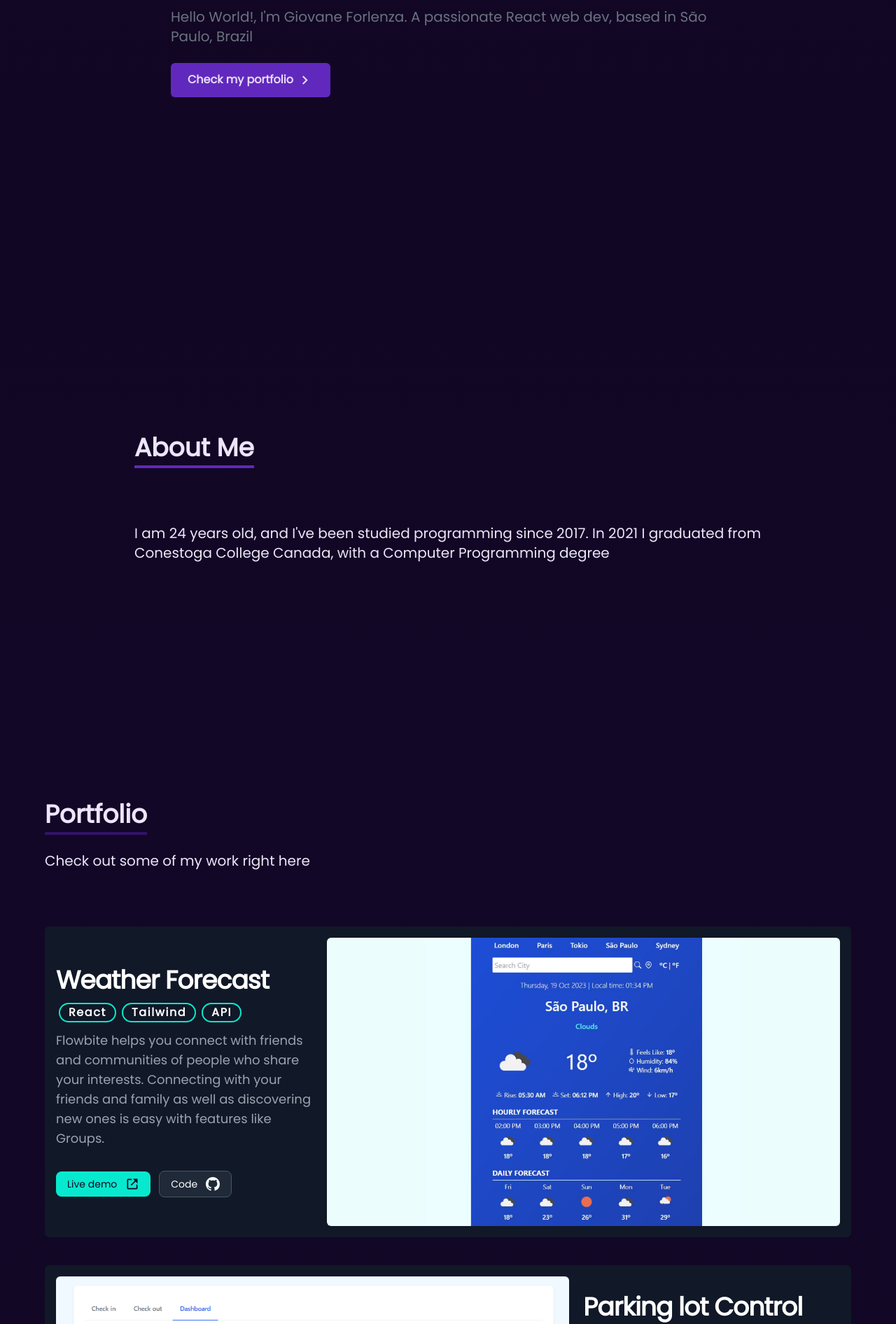
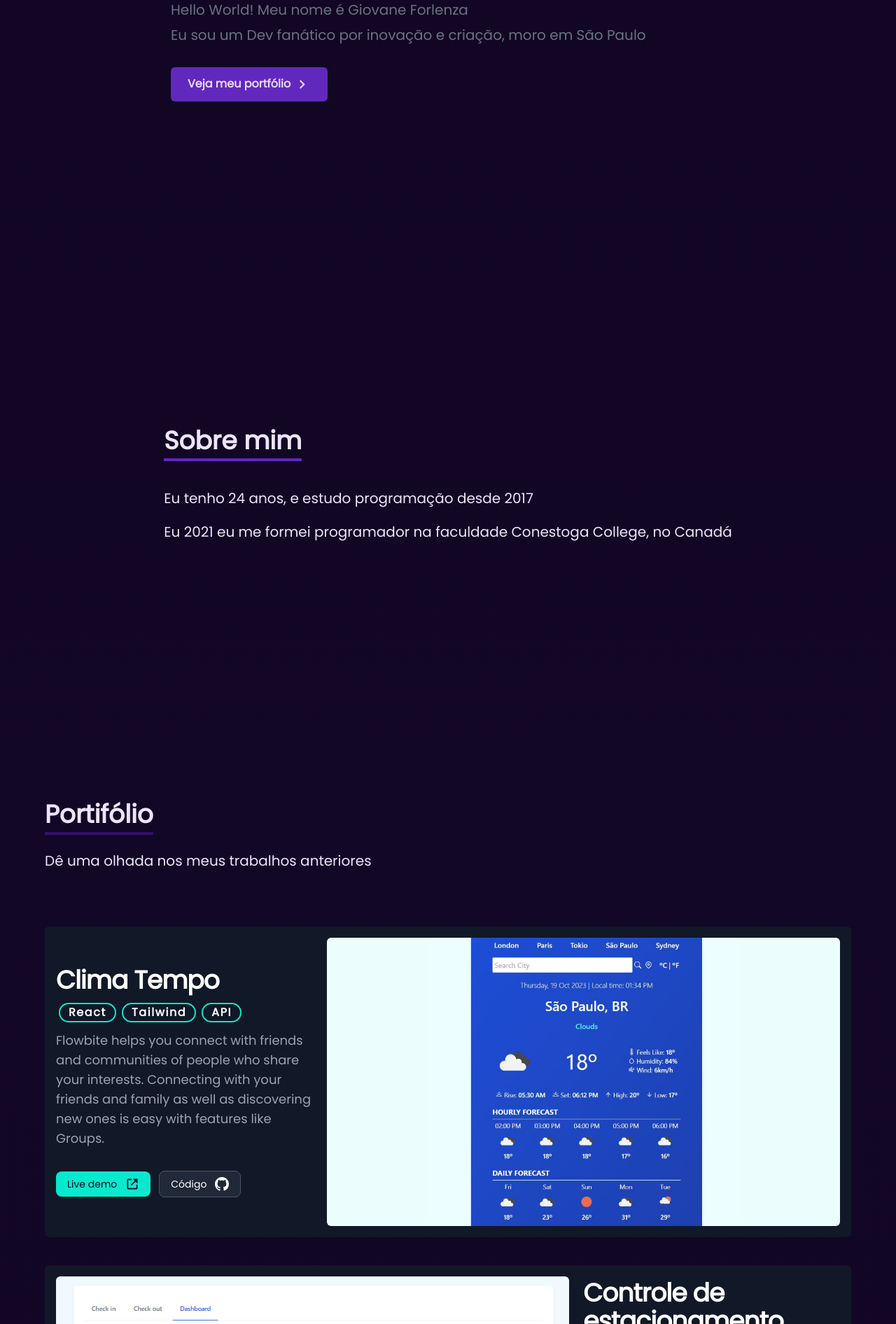
Before and after one commit to GiovaneForlenza/GiovaneForlenzaPortfolio, a React (Vite) app: page / in a window 1280 px wide. Shown: the part 488-2380 px from the top of the page at 70% size. Built offline with nearby package versions, Linux system fonts and the light colour scheme.

Commit message:
Implemented the translation feature, you can choose between  BR and EN

```diff
--- a/src/App.jsx
+++ b/src/App.jsx
@@ -1,12 +1,20 @@
+import { useState } from "react";
 import Home from "./components/Home";
 import NavBar from "./components/NavBar";
 import SocialLinks from "./components/SocialLinks";
 
 export default function App() {
+  const [isWebsiteEnglish, setIsWebsiteEnglish] = useState(false);
   return (
     <div className="select-none">
-      <NavBar />
-      <Home />
+      <NavBar
+        isWebsiteEnglish={isWebsiteEnglish}
+        setIsWebsiteEnglish={setIsWebsiteEnglish}
+      />
+      <Home
+        isWebsiteEnglish={isWebsiteEnglish}
+        setIsWebsiteEnglish={setIsWebsiteEnglish}
+      />
       <SocialLinks />
     </div>
   );
--- a/src/components/About.jsx
+++ b/src/components/About.jsx
@@ -1,22 +1,57 @@
-import React from "react";
-import { getTextFromScript } from "./TextsTranslations";
+import React, { useEffect } from "react";
+import {
+  BR_SECTIONS,
+  ENGLISH_SECTIONS,
+  WEBSITE_LANGUAGES,
+  getTextFromScript,
+  getTitleFromScript,
+} from "./WebsiteTexts";
 
-function About() {
+function About({ isWebsiteEnglish }) {
+  useEffect(() => {}, [isWebsiteEnglish]);
+
   return (
     <div
       className="md:w-full px-3 md:h-screen flex items-center bg-bg-light dark:bg-gradient-to-t dark:from-bg-dark  dark:to-secondary-dark sm:px-10"
       name="about"
     >
       <div className="max-w-4xl mx-auto ">
-        <div className="pb-2 ">
+        <div className="pb-2">
           <p className="text-text-light text-4xl font-bold inline border-b-4 border-b-accent-light dark:text-text-dark">
-            About Me
+            {isWebsiteEnglish &&
+              getTitleFromScript(
+                WEBSITE_LANGUAGES.ENGLISH,
+                ENGLISH_SECTIONS.ABOUT,
+              )}
+            {!isWebsiteEnglish &&
+              getTitleFromScript(
+                WEBSITE_LANGUAGES.PORTUGUESE,
+                BR_SECTIONS.SOBRE,
+              )}
           </p>
         </div>
-        <div className="">
-          <p className="sm:text-xl mt-10 sm:mt-20">
-            {getTextFromScript("English", "About")}
-          </p>
+        <div className="py-5">
+          {isWebsiteEnglish === true
+            ? getTextFromScript(
+                WEBSITE_LANGUAGES.ENGLISH,
+                ENGLISH_SECTIONS.ABOUT,
+              ).map((text, id) => {
+                return (
+                  <p className="sm:text-xl my-5" key={id}>
+                    {text}
+                  </p>
+                );
+              })
+            : getTextFromScript(
+                WEBSITE_LANGUAGES.PORTUGUESE,
+                BR_SECTIONS.SOBRE,
+              ).map((text, id) => {
+                return (
+                  <p className="sm:text-xl my-5" key={id}>
+                    {text}
+                  </p>
+                );
+              })}
         </div>
       </div>
     </div>
--- a/src/components/Hero.jsx
+++ b/src/components/Hero.jsx
@@ -1,25 +1,63 @@
-import React from "react";
+import React, { useEffect, useState } from "react";
 import { MdOutlineKeyboardArrowRight } from "react-icons/md";
-import { TEXT_ENGLISH, getTextFromScript } from "./TextsTranslations";
+import {
+  BR_SECTIONS,
+  ENGLISH_SECTIONS,
+  TEXT_ENGLISH,
+  WEBSITE_LANGUAGES,
+  getTextFromScript,
+} from "./WebsiteTexts";
 
-function Hero() {
+function Hero({ isWebsiteEnglish }) {
+  const [heroText, setHeroText] = useState(null);
+
+  useEffect(() => {
+    let text;
+    if (isWebsiteEnglish) {
+      text = getTextFromScript(
+        WEBSITE_LANGUAGES.ENGLISH,
+        ENGLISH_SECTIONS.HERO,
+      );
+    } else {
+      text = getTextFromScript(WEBSITE_LANGUAGES.PORTUGUESE, BR_SECTIONS.HERO);
+    }
+    setHeroText(text);
+  }, [isWebsiteEnglish]);
+
   return (
     <div className="flex flex-col items-center justify-center h-full  bg-bg-light  dark:from-bg-dark  dark:bg-gradient-to-b dark:to-secondary-dark px-3 sm:px-10  lg:flex-row md:w-full sm:pt-40">
       <div className="flex flex-col justify-center max-w-3xl mr-6">
-        <h2 className="text-text-light text-5xl sm:text-6xl font-bold font-terminal dark:text-white">
+        <h2 className="text-center text-text-light text-4xl mb-2 sm:text-6xl md:text-left font-bold font-terminal dark:text-white">
           I'm a{" "}
           <span className=" text-accent-light dark:text-accent-dark font-extrabold sm:text-8xl">
             Front End{" "}
           </span>
-          <br />
           React Developer
         </h2>
-        <p className="text-gray-500 py-4 max-w-4xl sm:text-xl w-full">
-          {getTextFromScript("English", "Hero")}
-        </p>
-        <div className="">
+
+        {heroText &&
+          heroText.map((text, id) => {
+            return (
+              <p
+                className="text-center text-gray-500 py-1 max-w-4xl sm:text-xl md:text-left  w-full"
+                key={id}
+              >
+                {text}
+              </p>
+            );
+          })}
+        <div className="flex items-center justify-center md:justify-start mt-5">
           <button className="group w-fit px-6 py-3 my-2 flex items-center rounded-md text-secondary-light bg-primary-light dark:bg-accent-light font-semibold">
-            Check my portfolio
+            {isWebsiteEnglish &&
+              getTextFromScript(
+                WEBSITE_LANGUAGES.ENGLISH,
+                ENGLISH_SECTIONS.PORTFOLIO_BTN,
+              )}
+            {!isWebsiteEnglish &&
+              getTextFromScript(
+                WEBSITE_LANGUAGES.PORTUGUESE,
+                BR_SECTIONS.PORTFOLIO_BTN,
+              )}
             <span className="group-hover:rotate-90 duration-300 ml-1">
               <MdOutlineKeyboardArrowRight size={25} />
             </span>
--- a/src/components/Home.jsx
+++ b/src/components/Home.jsx
@@ -3,15 +3,15 @@ import About from "./About";
 import Hero from "./Hero";
 import Portfolio from "./portfolio/Portfolio";
 
-function Home() {
+function Home({ isWebsiteEnglish, setIsWebsiteEnglish }) {
   return (
     <div
       name="home"
       className="h-screen w-full text-text-light dark:text-text-dark "
     >
-      <Hero />
-      <About />
-      <Portfolio />
+      <Hero isWebsiteEnglish={isWebsiteEnglish} />
+      <About isWebsiteEnglish={isWebsiteEnglish} />
+      <Portfolio isWebsiteEnglish={isWebsiteEnglish} />
     </div>
   );
 }
--- a/src/components/TextsTranslations.js
+++ /dev/null
@@ -1,18 +0,0 @@
-export const TEXT_ENGLISH = [
-  {
-    title: "Hero",
-    text: "Hello World!, I'm Giovane Forlenza. A passionate React web dev, based in São Paulo, Brazil",
-  },
-  {
-    title: "About",
-    text: "I am 24 years old, and I've been studied programming since 2017. In 2021 I graduated from Conestoga College Canada, with a Computer Programming degree",
-  },
-];
-
-export function getTextFromScript(language, title) {
-  let returnText;
-  if (language === "English")
-    returnText = TEXT_ENGLISH.filter((obj) => obj.title === title);
-
-  return returnText[0].text;
-}
--- /dev/null
+++ b/src/components/WebsiteTexts.js
@@ -0,0 +1,71 @@
+export const ENGLISH_SECTIONS = {
+  HERO: "Hero",
+  ABOUT: "About Me",
+  PORTFOLIO: "Portfolio",
+  PORTFOLIO_BTN: "Portfolio_btn",
+};
+export const BR_SECTIONS = {
+  HERO: "Hero",
+  SOBRE: "Sobre mim",
+  PORTFOLIO: "Portifólio",
+  PORTFOLIO_BTN: "Portfolio_btn",
+};
+
+export const WEBSITE_LANGUAGES = {
+  ENGLISH: "English",
+  PORTUGUESE: "Portuguese",
+};
+
+export const TEXT_ENGLISH = [
+  {
+    title: "Hero",
+    text: [
+      "Hello World! My name is Giovane Forlenza",
+      "I'm a passionate React web dev, based in São Paulo, Brazil",
+    ],
+  },
+  {
+    title: "About Me",
+    text: [
+      "I am 24 years old, and I've been studied programming since 2017.",
+      "In 2021 I graduated from Conestoga College Canada, with a Computer Programming degree",
+    ],
+  },
+  { title: "Portfolio", text: "Check out some of my work right here" },
+  { title: "Portfolio_btn", text: "Check out my portfolio" },
+];
+
+export const TEXT_BR = [
+  {
+    title: "Hero",
+    text: [
+      "Hello World! Meu nome é Giovane Forlenza",
+      "Eu sou um Dev fanático por inovação e criação, moro em São Paulo",
+    ],
+  },
+  {
+    title: "Sobre mim",
+    text: [
+      "Eu tenho 24 anos, e estudo programação desde 2017",
+      "Eu 2021 eu me formei programador na faculdade Conestoga College, no Canadá",
+    ],
+  },
+  { title: "Portifólio", text: "Dê uma olhada nos meus trabalhos anteriores" },
+  { title: "Portfolio_btn", text: "Veja meu portfólio" },
+];
+
+export function getTextFromScript(language, title) {
+  let returnText;
+  if (language === WEBSITE_LANGUAGES.ENGLISH)
+    returnText = TEXT_ENGLISH.filter((obj) => obj.title === title);
+  else returnText = TEXT_BR.filter((obj) => obj.title === title);
+  return returnText[0].text;
+}
+
+export function getTitleFromScript(language, title) {
+  let returnText;
+  if (language === WEBSITE_LANGUAGES.ENGLISH)
+    returnText = TEXT_ENGLISH.filter((obj) => obj.title === title);
+  else returnText = TEXT_BR.filter((obj) => obj.title === title);
+  return returnText[0].title;
+}
--- a/src/components/portfolio/Portfolio.jsx
+++ b/src/components/portfolio/Portfolio.jsx
@@ -1,8 +1,21 @@
-import React from "react";
-import { projects } from "./PortfolioProjects";
+import React, { useEffect, useState } from "react";
+import { PROJECTS_BR, PROJECTS_EN } from "./PortfolioProjects";
 import ProjectDetails from "./ProjectDetails";
+import {
+  BR_SECTIONS,
+  ENGLISH_SECTIONS,
+  WEBSITE_LANGUAGES,
+  getTextFromScript,
+  getTitleFromScript,
+} from "../WebsiteTexts";
 
-function Portfolio() {
+function Portfolio({ isWebsiteEnglish }) {
+  const [projects, setProjects] = useState([]);
+  useEffect(() => {
+    if (isWebsiteEnglish) setProjects(PROJECTS_EN);
+    else setProjects(PROJECTS_BR);
+  }, [isWebsiteEnglish]);
+
   return (
     <div
       className="w-full px-3 py-8 flex items-center bg-bg-light   dark:bg-gradient-to-b dark:from-bg-dark dark:to-secondary-dark   sm:px-10 "
@@ -11,13 +24,32 @@ function Portfolio() {
       <div className="max-w-6xl mx-auto">
         <div className="pb-2">
           <p className=" text-4xl font-bold inline border-b-4 dark:border-b-primary-light">
-            Portfolio
+            {isWebsiteEnglish &&
+              getTitleFromScript(
+                WEBSITE_LANGUAGES.ENGLISH,
+                ENGLISH_SECTIONS.PORTFOLIO,
+              )}
+            {!isWebsiteEnglish &&
+              getTitleFromScript(
+                WEBSITE_LANGUAGES.PORTUGUESE,
+                BR_SECTIONS.PORTFOLIO,
+              )}
           </p>
-          <p className="text-xl my-8 ">Check out some of my work right here</p>
+          <p className="text-xl my-8 ">
+            {isWebsiteEnglish &&
+              getTextFromScript(
+                WEBSITE_LANGUAGES.ENGLISH,
+                ENGLISH_SECTIONS.PORTFOLIO,
+              )}
+            {!isWebsiteEnglish &&
+              getTextFromScript(
+                WEBSITE_LANGUAGES.PORTUGUESE,
+                BR_SECTIONS.PORTFOLIO,
+              )}
+          </p>
         </div>
         {projects.map((project, id) => {
           return (
-            // Instead of having 2 build, make the container flex, and if even make flex-row-reverse
             <section
               className=" bg-white dark:bg-gray-900 my-10 rounded-md border dark:border-0 border-gray-300"
               key={id}
@@ -36,7 +68,11 @@ function Portfolio() {
                     />
                   </a>
                 </div>
-                <ProjectDetails project={project} id={id} />
+                <ProjectDetails
+                  project={project}
+                  id={id}
+                  isWebsiteEnglish={isWebsiteEnglish}
+                />
               </div>
             </section>
           );
--- a/src/components/portfolio/PortfolioProjects.js
+++ b/src/components/portfolio/PortfolioProjects.js
@@ -4,7 +4,7 @@ import schoolManagement from "../../assets/portfolio/schoolManagement.jpg";
 import recipeMenu from "../../assets/portfolio/foodMenu.jpg";
 import cocktail from "../../assets/portfolio/cocktailSelection.jpg";
 
-export const projects = [
+export const PROJECTS_EN = [
   {
     title: "Weather Forecast",
     tags: ["React", "Tailwind", "API"],
@@ -46,3 +46,45 @@ export const projects = [
     photo: cocktail,
   },
 ];
+export const PROJECTS_BR = [
+  {
+    title: "Clima Tempo",
+    tags: ["React", "Tailwind", "API"],
+    description: "",
+    projectLink: "https://weather-lookup-react.netlify.app",
+    codeLink: "https://github.com/GiovaneForlenza/weather-app-youtube",
+    photo: weather,
+  },
+  {
+    title: "Controle de estacionamento",
+    tags: ["React", "Tailwind", "API", "Local Storage"],
+    description: "",
+    projectLink: "https://parkinglot-control.netlify.app",
+    codeLink: "https://github.com/GiovaneForlenza/parking-lot-control",
+    photo: parkingLot,
+  },
+  {
+    title: "Controle de escola",
+    tags: ["React", "Scss", "Local Storage"],
+    description: "",
+    projectLink: "https://school-management-program.netlify.app",
+    codeLink: "https://github.com/GiovaneForlenza/school-management",
+    photo: schoolManagement,
+  },
+  {
+    title: "Menu de receitas",
+    tags: ["React", "Scss"],
+    description: "",
+    projectLink: "https://recepie-book.netlify.app",
+    codeLink: "https://github.com/GiovaneForlenza/recipe-book",
+    photo: recipeMenu,
+  },
+  {
+    title: "Seleção de drinks",
+    tags: ["React", "Scss", "API"],
+    description: "",
+    projectLink: "https://react-project-cocktaildb.netlify.app",
+    codeLink: "https://github.com/GiovaneForlenza/cocktail-db",
+    photo: cocktail,
+  },
+];
--- a/src/components/portfolio/ProjectDetails.jsx
+++ b/src/components/portfolio/ProjectDetails.jsx
@@ -2,7 +2,7 @@ import React from "react";
 
 import { BsGithub } from "react-icons/bs";
 import { BiLinkExternal } from "react-icons/bi";
-function ProjectDetails({ project, id }) {
+function ProjectDetails({ project, id, isWebsiteEnglish }) {
   return (
     <div
       className={`mt-4 md:mt-0 lg:w-1/3 h-full flex items-start flex-col justify-between ${
@@ -44,7 +44,8 @@ function ProjectDetails({ project, id }) {
           target="_blank"
           className="inline-flex items-center px-4 py-2 mb-4 xs:mb-0 xs:mr-3 text-sm font-medium text-center text-gray-900 bg-white border border-gray-300 rounded-lg duration-300 hover:bg-gray-100 focus:ring-4 focus:outline-none focus:ring-gray-200 dark:bg-gray-800 dark:text-white dark:border-gray-600 dark:hover:bg-gray-700 dark:hover:border-gray-700 dark:focus:ring-gray-700"
         >
-          Code
+          {isWebsiteEnglish && "Code"}
+          {!isWebsiteEnglish && "Código"}
           <BsGithub size={20} className="ml-3" />
         </a>
       </div>
```
Also changed, not shown: src/components/NavBar.jsx (+9 -3 lines).
